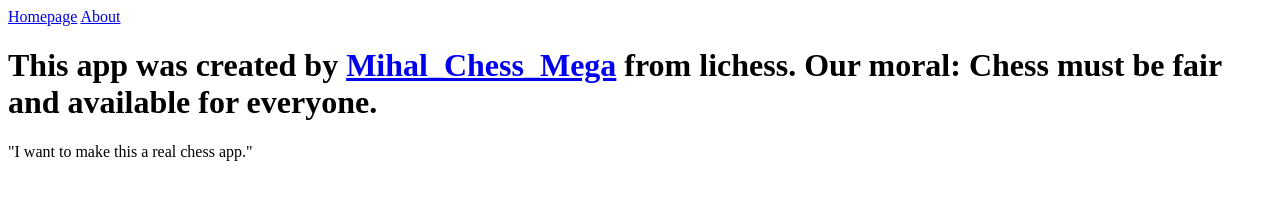
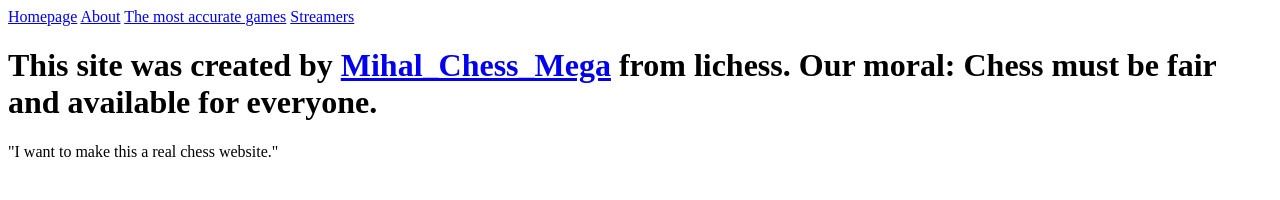
Before and after one commit to Chess-For-All/mobile-app, a website: page docs/about.html in a window 1280 px wide. Drawn offline with Linux system fonts and the light colour scheme.

Commit message:
Update about.html

```diff
--- a/docs/about.html
+++ b/docs/about.html
@@ -4,15 +4,18 @@
     <meta charset="chess.for.all">
     <meta name="about" content="width=device-width, initial-scale=1.0">
     <title>About</title>
+    <link href="https://github.com/Chess-For-All/ChessForAll/blob/main/docs/index.css">
 </head>
 <body>
     <nav id="list">
         <tr>
            <td><a href="index.html">Homepage</a></td>
            <td><a href="about.html">About</a></td>
+           <td><a href="the-most-accurate-games.html" id="words">The most accurate games</a></td>
+           <td><a href="streamers.html">Streamers</a></td>
         </tr>
     </nav>
-    <h1>This app was created by <a href="https://lichess.org/@/Mihail_Chess_Mega">Mihal_Chess_Mega</a> from lichess. Our moral: Chess must be fair and available for everyone.</h1>
-    <p>"I want to make this a real chess app."</p>
+    <h1>This site was created by <a href="https://lichess.org/@/Mihail_Chess_Mega">Mihal_Chess_Mega</a> from lichess. Our moral: Chess must be fair and available for everyone.</h1>
+    <p>"I want to make this a real chess website."</p>
 </body>
 </html>
```
